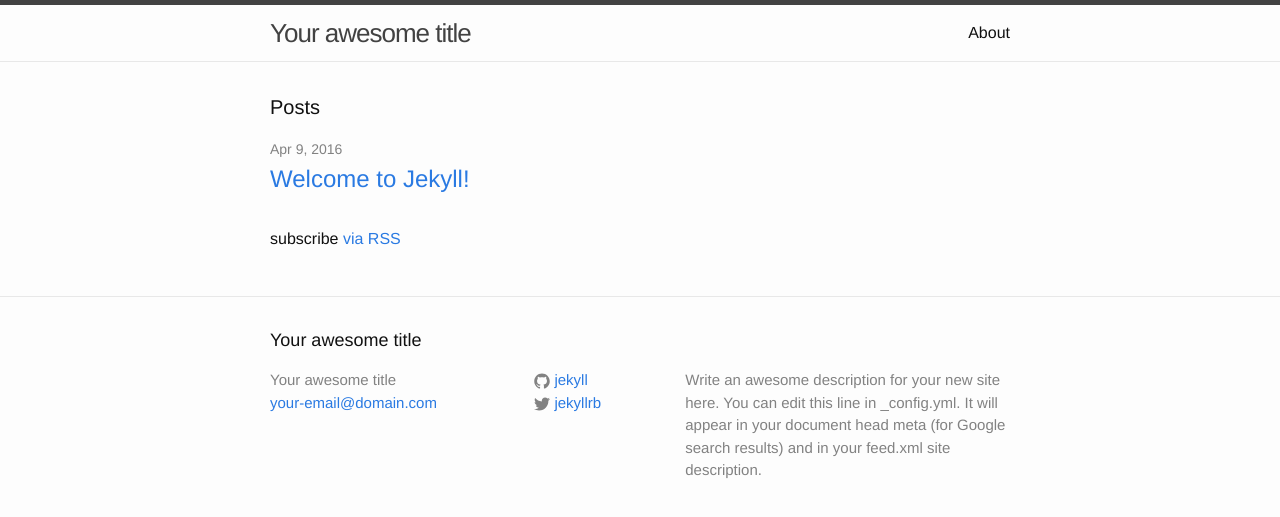
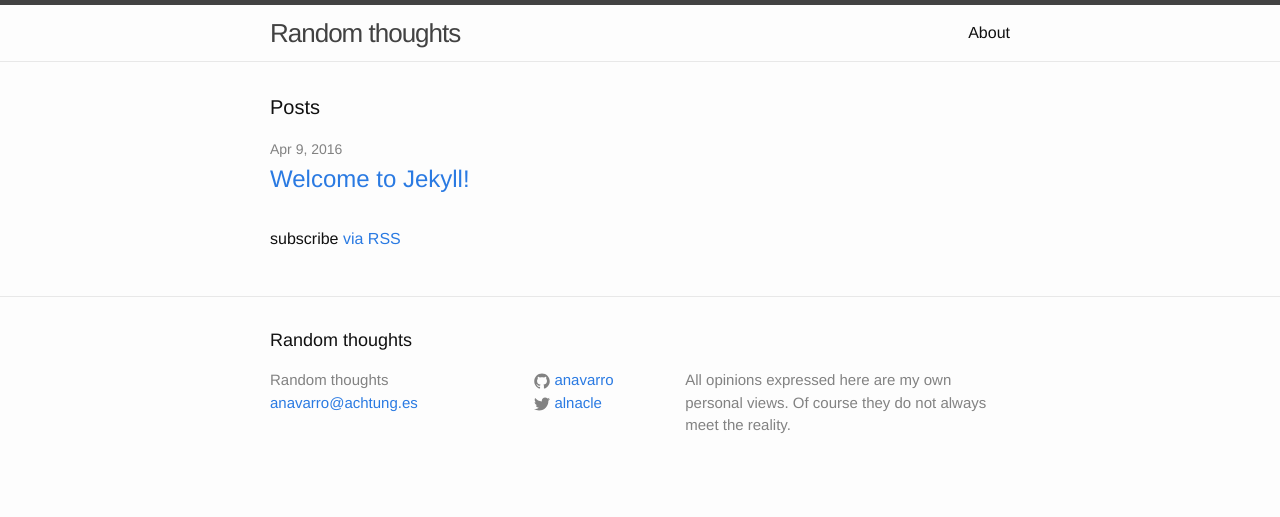
Before and after one commit to anavarro/anavarro.github.io, a Jekyll site: the page built from index.html, in a window 1280 px wide. Shown: the top 517 px of the page. Built offline with Jekyll 4.4.1, drawn with Linux system fonts in a browser that asks for light colours.

Commit message:
Override default config.yml with my own stuff

```diff
--- a/_config.yml
+++ b/_config.yml
@@ -6,16 +6,14 @@
 # 'jekyll serve'. If you change this file, please restart the server process.
 
 # Site settings
-title: Your awesome title
-email: your-email@domain.com
+title: Random thoughts
+email: anavarro@achtung.es
 description: > # this means to ignore newlines until "baseurl:"
-  Write an awesome description for your new site here. You can edit this
-  line in _config.yml. It will appear in your document head meta (for
-  Google search results) and in your feed.xml site description.
+    All opinions expressed here are my own personal views. Of course they do not always meet the reality.
 baseurl: "" # the subpath of your site, e.g. /blog
-url: "http://yourdomain.com" # the base hostname & protocol for your site
-twitter_username: jekyllrb
-github_username:  jekyll
+url: "http://achtung.es" # the base hostname & protocol for your site
+twitter_username: alnacle
+github_username:  anavarro
 
 # Build settings
 markdown: kramdown
```
